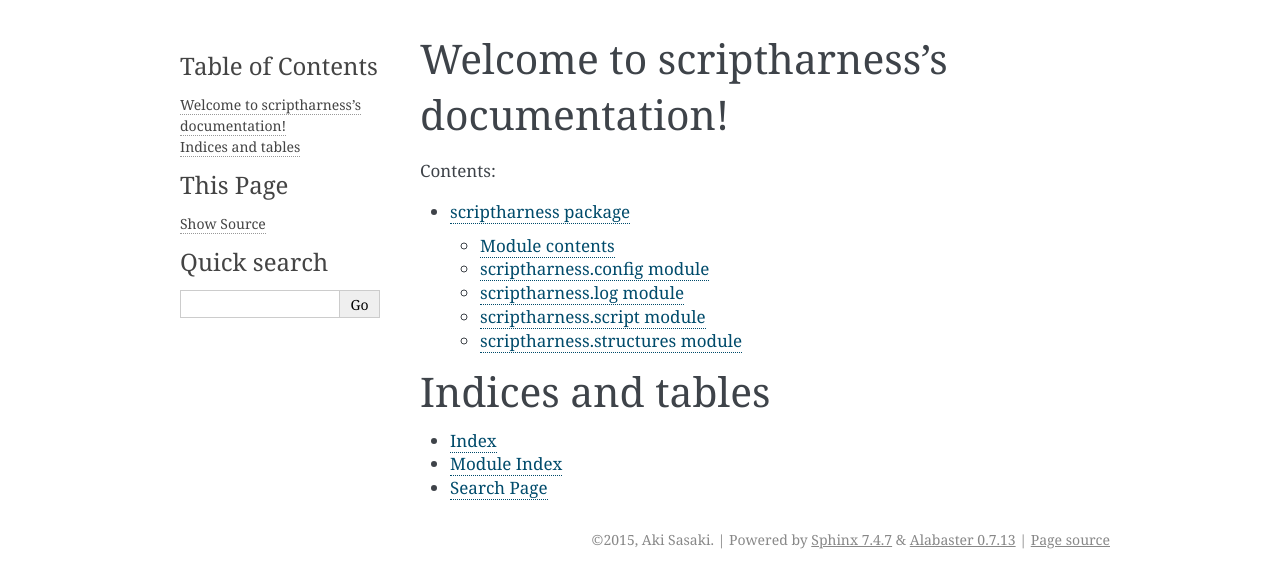
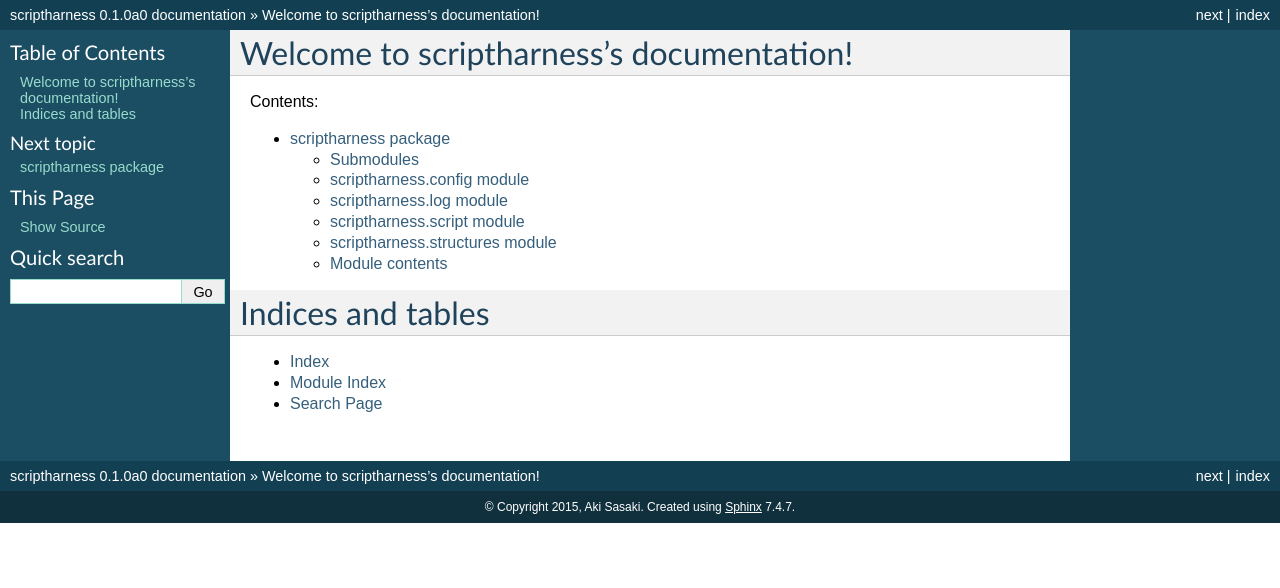
Before and after one commit to scriptharness/python-scriptharness, a Sphinx documentation site: the page built from docs/index.rst, in a window 1280 px wide. Shown: the top 588 px of the page. Built offline with Sphinx 7.4.7, drawn with Linux system fonts in a browser that asks for light colours.

Commit message:
tweak doc theme

```diff
--- a/docs/conf.py
+++ b/docs/conf.py
@@ -33,7 +33,7 @@
 # ones.
 extensions = [
     'sphinx.ext.autodoc',
-    'sphinx.ext.intersphinx',
+#    'sphinx.ext.intersphinx',
     'sphinx.ext.napoleon',
 ]
 
@@ -126,7 +126,11 @@
 
 # The theme to use for HTML and HTML Help pages.  See the documentation for
 # a list of builtin themes.
-html_theme = 'alabaster'
+html_theme = 'classic'
+#html_theme = 'sphinx_rtd_theme'
+#html_theme = 'sphinxdoc'
+#html_theme = 'scrolls'
+#html_theme = 'bizstyle'
 
 # Theme options are theme-specific and customize the look and feel of a theme
 # further.  For a list of options available for each theme, see the
--- a/docs/scriptharness.rst
+++ b/docs/scriptharness.rst
@@ -1,14 +1,8 @@
 scriptharness package
 =====================
 
-
-Module contents
----------------
-
-.. automodule:: scriptharness
-    :members:
-    :undoc-members:
-    :show-inheritance:
+Submodules
+----------
 
 scriptharness.config module
 ---------------------------
@@ -41,3 +35,12 @@
     :members:
     :undoc-members:
     :show-inheritance:
+
+
+Module contents
+---------------
+
+.. automodule:: scriptharness
+    :members:
+    :undoc-members:
+    :show-inheritance:
```
